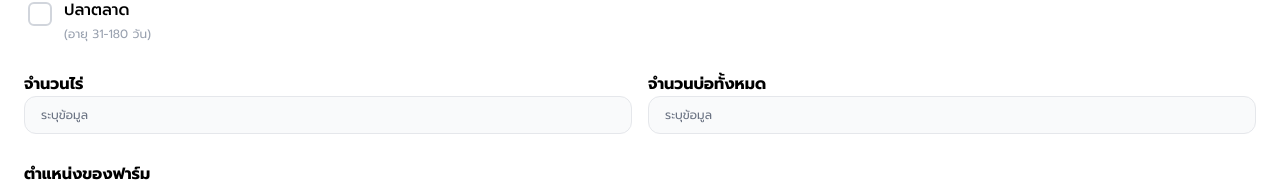
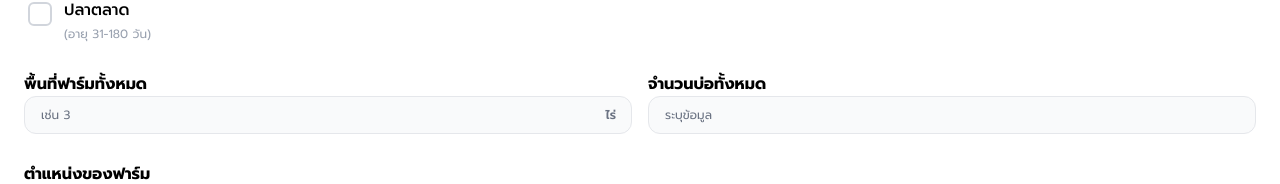
Before and after one commit to koard/DukeFarm-Frontend, a Next.js app: page /register-farmer in a window 1280 px wide. Shown: the part 595-779 px from the top of the page. Built offline with nearby package versions, Linux system fonts and the light colour scheme.

Commit message:
Update raiCount label and input in ProfilePage and RegisterFarmerPage: Enhance clarity and add unit indication

```diff
--- a/src/app/profile/page.tsx
+++ b/src/app/profile/page.tsx
@@ -520,7 +520,8 @@ export default function ProfilePage() {
 
             <div className="grid grid-cols-2 gap-4 pt-2">
               <div className="space-y-1.5">
-                <label className="text-base font-bold text-black">จำนวนไร่</label>
+                <label className="text-base font-bold text-black">พื้นที่ฟาร์มทั้งหมด</label>
+                <div className="relative">
                   <input
                     type="number"
                     name="raiCount"
@@ -528,8 +529,10 @@ export default function ProfilePage() {
                     onChange={handleChange}
                     disabled={!isEditing}
                     placeholder="เช่น 3"
-                  className="w-full px-4 py-2.5 bg-gray-50 border border-gray-200 rounded-xl focus:outline-none focus:ring-2 focus:ring-[#0F3B35] text-black text-xs placeholder:text-xs placeholder:text-gray-500 disabled:bg-gray-100 disabled:text-gray-600"
+                    className="w-full pr-14 px-4 py-2.5 bg-gray-50 border border-gray-200 rounded-xl focus:outline-none focus:ring-2 focus:ring-[#0F3B35] text-black text-xs placeholder:text-xs placeholder:text-gray-500 disabled:bg-gray-100 disabled:text-gray-600"
                   />
+                  <span className="absolute inset-y-0 right-4 flex items-center text-xs font-semibold text-gray-500">ไร่</span>
+                </div>
               </div>
               <div className="space-y-1.5">
                 <label className="text-base font-bold text-black">จำนวนบ่อทั้งหมด</label>
--- a/src/app/register-farmer/page.tsx
+++ b/src/app/register-farmer/page.tsx
@@ -388,9 +388,18 @@ export default function RegisterFarmerPage() {
             {/* จำนวนไร่ และ จำนวนบ่อต่อไร่ */}
             <div className="grid grid-cols-2 gap-4 pt-2">
                 <div className="space-y-1.5">
-                    <label className="text-base font-bold text-black">จำนวนไร่</label>
-                    <input type="number" name="raiCount" value={formData.raiCount} onChange={handleChange} placeholder="ระบุข้อมูล"
-                        className="w-full px-4 py-2.5 bg-gray-50 border border-gray-200 rounded-xl focus:outline-none focus:ring-2 focus:ring-[#0F3B35] text-black text-xs placeholder:text-xs placeholder:text-gray-500" />
+                  <label className="text-base font-bold text-black">พื้นที่ฟาร์มทั้งหมด</label>
+                  <div className="relative">
+                    <input
+                      type="number"
+                      name="raiCount"
+                      value={formData.raiCount}
+                      onChange={handleChange}
+                      placeholder="เช่น 3"
+                      className="w-full pr-14 px-4 py-2.5 bg-gray-50 border border-gray-200 rounded-xl focus:outline-none focus:ring-2 focus:ring-[#0F3B35] text-black text-xs placeholder:text-xs placeholder:text-gray-500"
+                    />
+                    <span className="absolute inset-y-0 right-4 flex items-center text-xs font-semibold text-gray-500">ไร่</span>
+                  </div>
                 </div>
                 <div className="space-y-1.5">
                   <label className="text-base font-bold text-black">จำนวนบ่อทั้งหมด</label>
```
Lines whose indentation alone changed are shown as unchanged.
